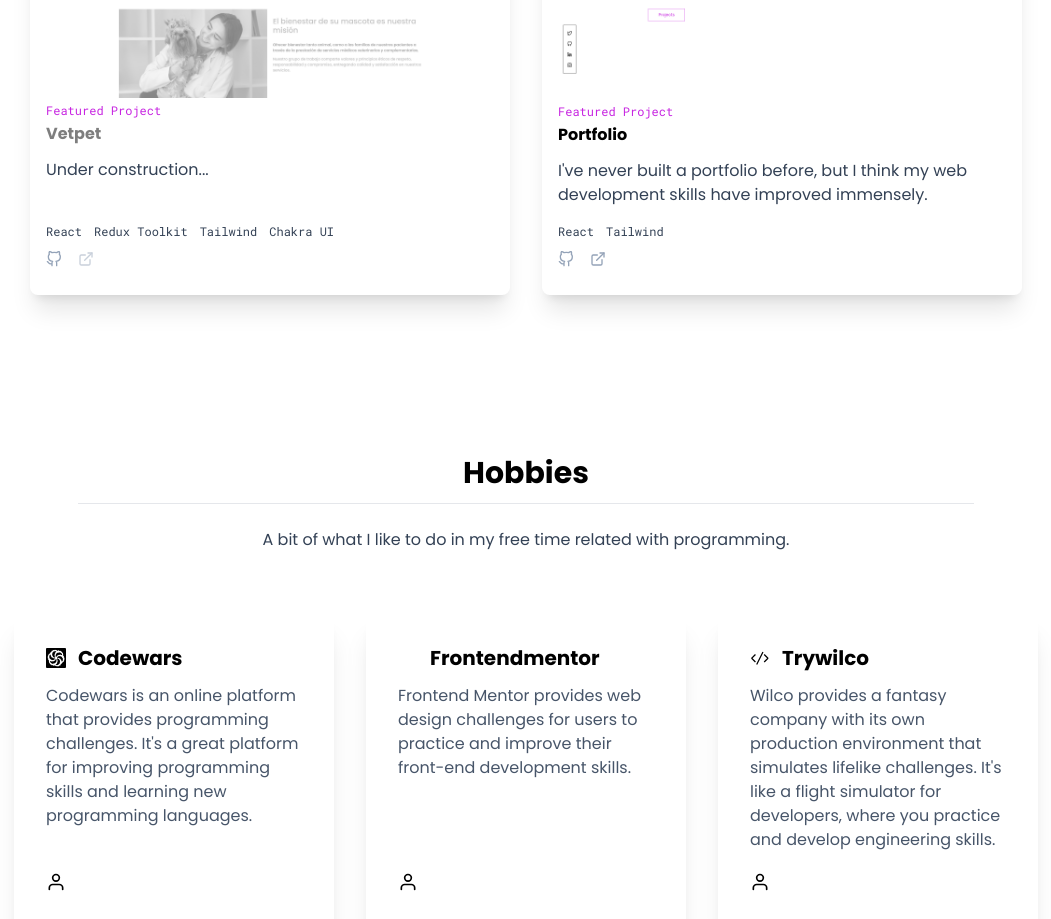
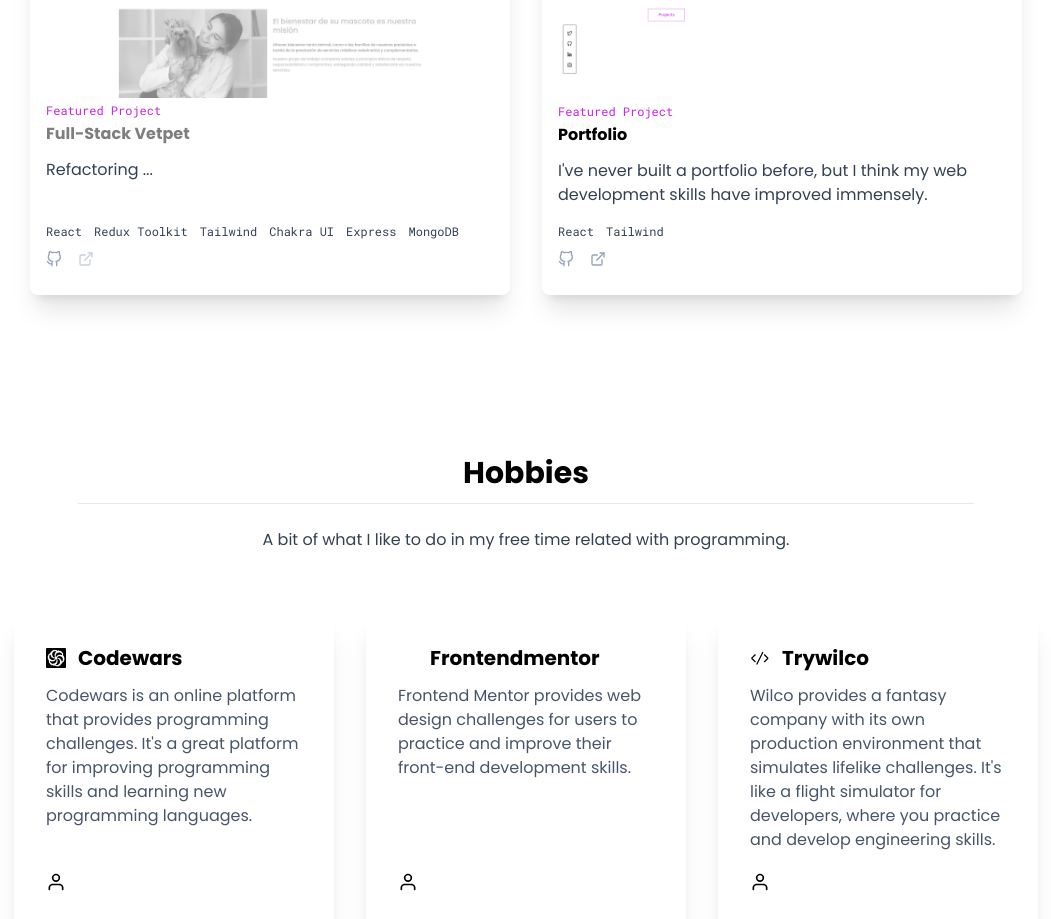
Before and after one commit to tamerlantian/portfolio, a React (Vite) app: page / in a window 1280 px wide. Shown: the part 2075-2994 px from the top of the page, without its empty margins (114-1165 px from the left). Built offline with nearby package versions, Linux system fonts and the light colour scheme; some icons are missing.

Commit message:
projects section updated

```diff
--- a/src/data/info.jsx
+++ b/src/data/info.jsx
@@ -61,12 +61,19 @@
     ],
     projects: [
       {
-        name: "Vetpet",
+        name: "Full-Stack Vetpet ",
         image: projectOneImage,
         alt: "mascota feliz app image",
-        description: t("projects.under-construction"),
+        description: t("projects.refactoring"),
         finished: false,
-        tools: ["React", "Redux Toolkit", "Tailwind", "Chakra UI"],
+        tools: [
+          "React",
+          "Redux Toolkit",
+          "Tailwind",
+          "Chakra UI",
+          "Express",
+          "MongoDB",
+        ],
         githubLink: "https://github.com/tamerlantian/MascotaFeliz",
         liveLink: "",
       },
--- a/src/translations/en/global.json
+++ b/src/translations/en/global.json
@@ -26,7 +26,7 @@
     "projects": {
         "projects": "Projects",
         "featured-project": "Featured Project",
-        "under-construction": "Under construction...",
+        "refactoring": "Refactoring ...",
         "description-2": "I've never built a portfolio before, but I think my web development skills have improved immensely."
     },
     "hobbies": {
--- a/src/translations/es/global.json
+++ b/src/translations/es/global.json
@@ -26,7 +26,7 @@
     "projects": {
         "projects": "Proyectos",
         "featured-project": "Proyecto Destacado",
-        "under-construction": "En construcción...",
+        "refactoring": "Refactorizando ...",
         "description-2": "Nunca he construido un portafolio antes, pero pienso que mis habilidades en desarrollo web han mejorado enormemente."
     },
     "hobbies": {
```
